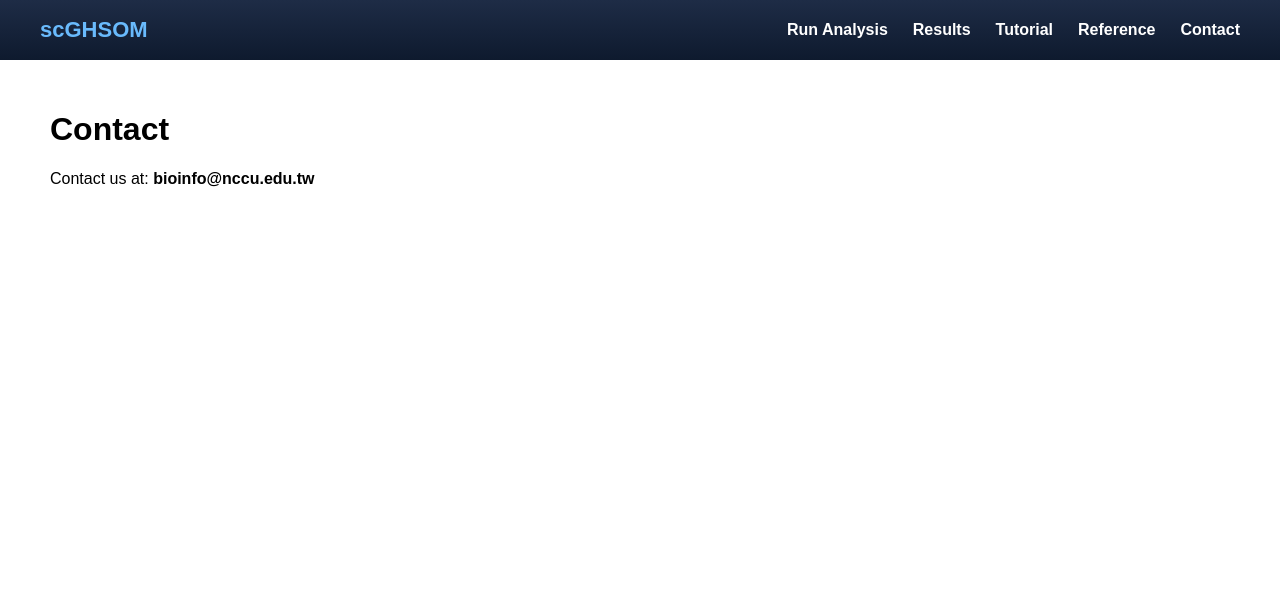
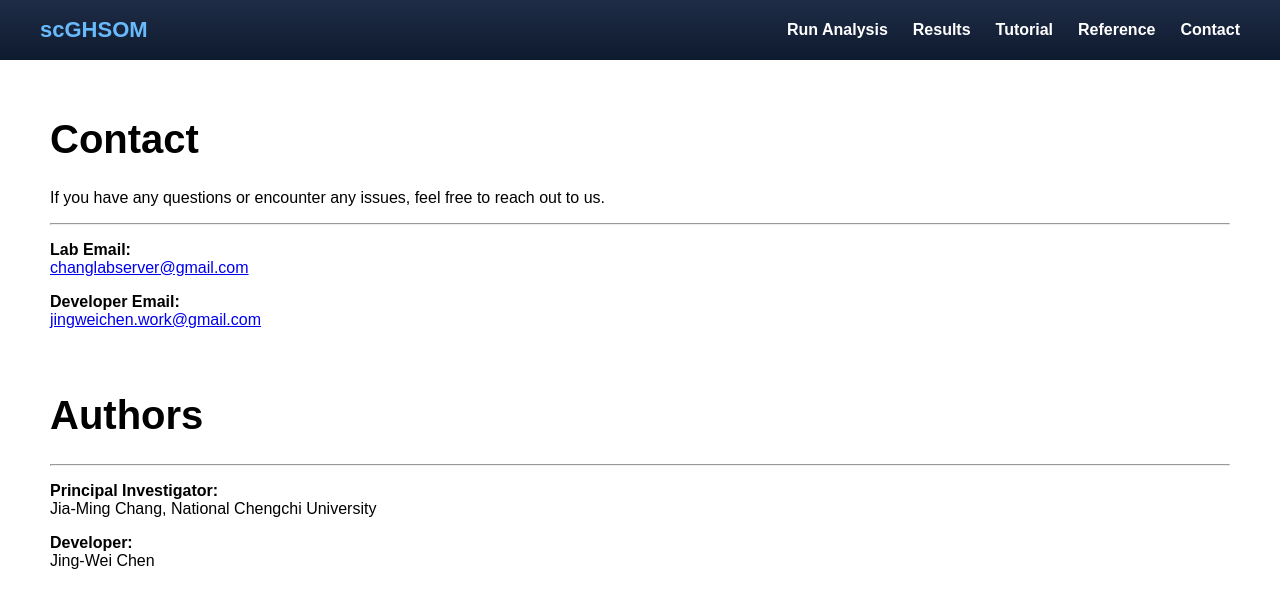
Before and after one commit to DavidChen1912/scGHSOM-Web-Server, a Flask app: page /contact in a window 1280 px wide. Shown: the top 608 px of the page. Run offline with Flask 3, Linux system fonts and the light colour scheme.

Commit message:
update contact page

```diff
--- a/web/templates/contact.html
+++ b/web/templates/contact.html
@@ -1,5 +1,40 @@
 {% extends "base.html" %}
 {% block content %}
-<h1>Contact</h1>
-<p>Contact us at: <b>bioinfo@nccu.edu.tw</b></p>
+
+<div class="container mt-4">
+
+    <!-- Contact Section -->
+    <h1 style="font-size: 2.5rem; font-weight: 700;">Contact</h1>
+
+    <p>If you have any questions or encounter any issues, feel free to reach out to us.</p>
+
+    <hr>
+
+    <p><strong>Lab Email:</strong><br>
+        <a href="mailto:changlabserver@gmail.com">changlabserver@gmail.com</a>
+    </p>
+
+    <p><strong>Developer Email:</strong><br>
+        <a href="mailto:jingweichen.work@gmail.com">jingweichen.work@gmail.com</a>
+    </p>
+
+
+    <!-- Authors Section -->
+    <h1
+        style="margin-top: 3rem !important; padding-top: 1rem; font-size: 2.5rem; font-weight: 700;">
+        Authors
+    </h1>
+
+    <hr>
+
+    <p><strong>Principal Investigator:</strong><br>
+        Jia-Ming Chang, National Chengchi University
+    </p>
+
+    <p><strong>Developer:</strong><br>
+        Jing-Wei Chen
+    </p>
+
+</div>
+
 {% endblock %}
```
